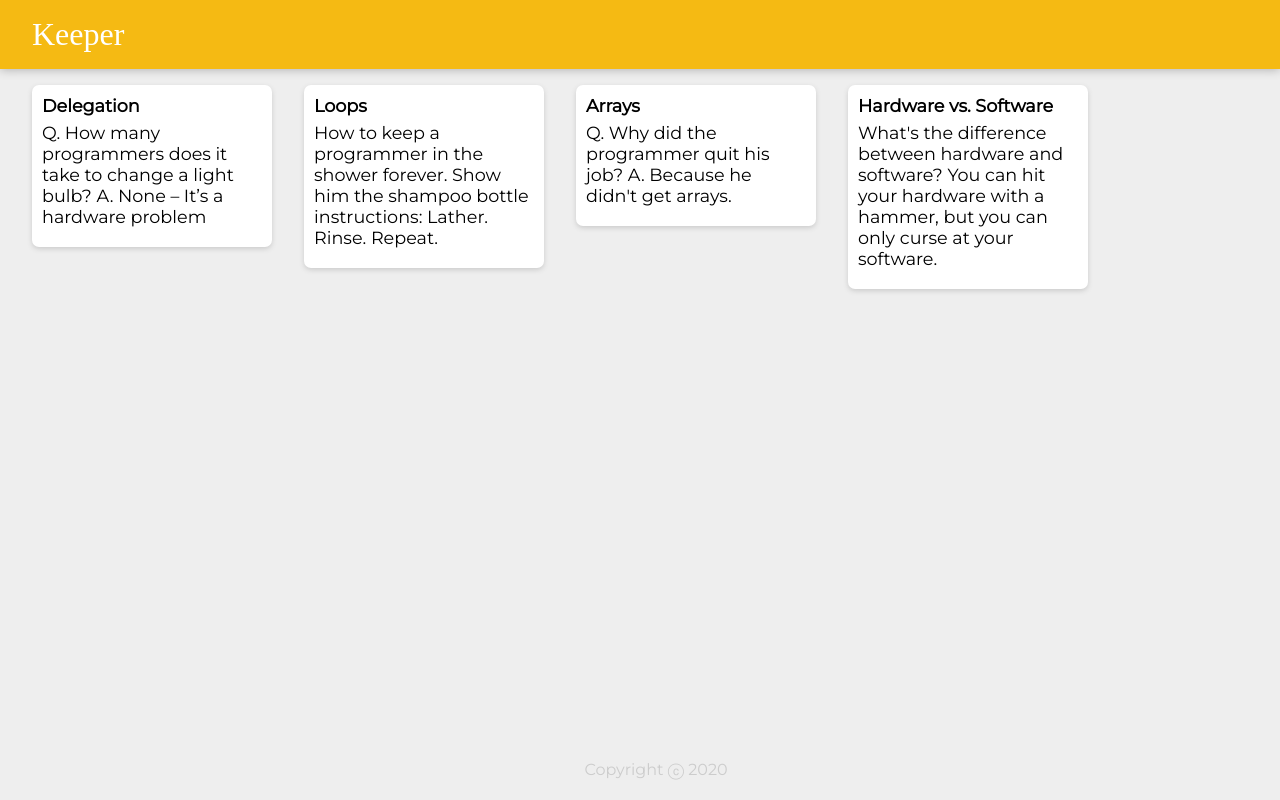
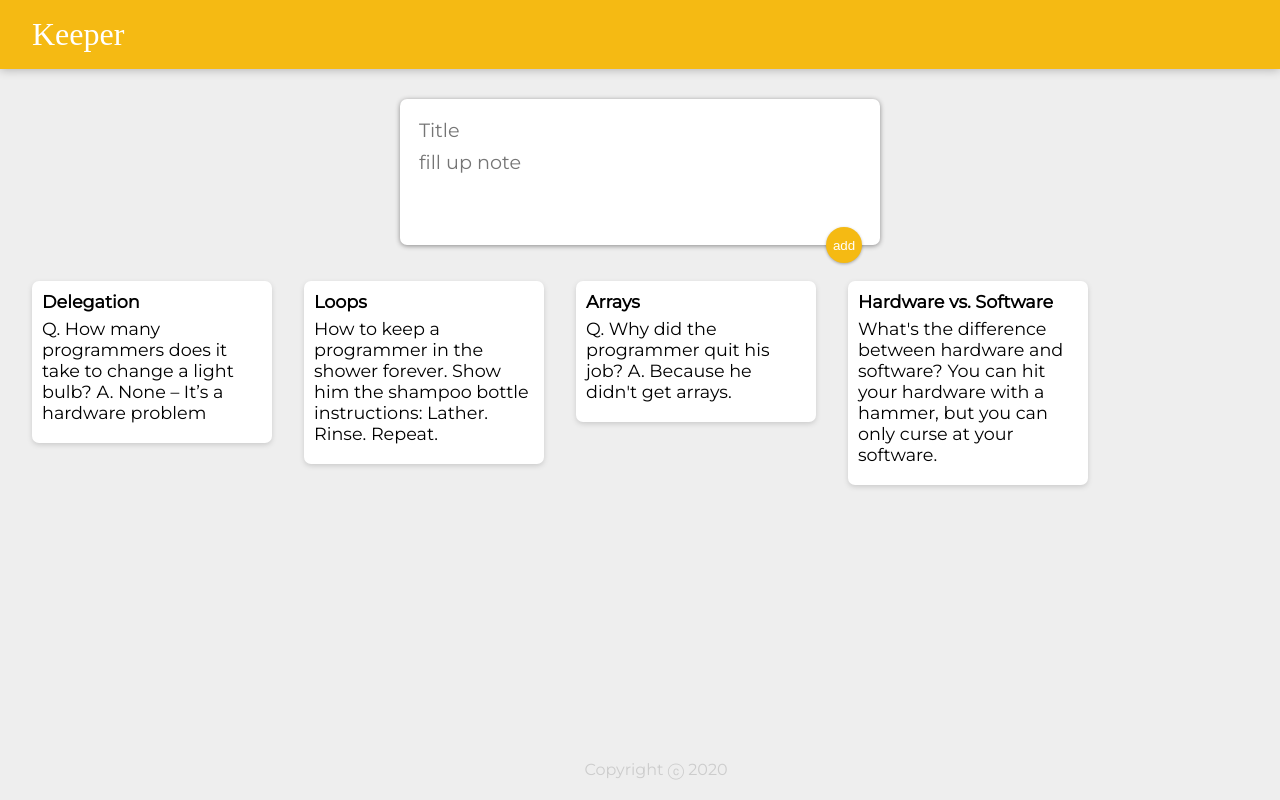
Before and after one commit to firdaushelmy/keeper-app, a React (Create React App) app: page / in a window 1280 px wide. Built offline with nearby package versions, Linux system fonts and the light colour scheme; a web font is replaced by a local one.

Commit message:
add design to ItemInput

```diff
--- a/public/styles.css
+++ b/public/styles.css
@@ -35,6 +35,43 @@
 footer p {
   color: #ccc;
 }
+
+form {
+  position: relative;
+  width: 480px;
+  margin: 30px auto 20px auto;
+  background: #fff;
+  padding: 15px;
+  border-radius: 7px;
+  box-shadow: 0 1px 5px rgb(138, 137, 137);
+}
+
+form input,
+form textarea {
+  width: 100%;
+  border: none;
+  padding: 4px;
+  outline: none;
+  font-size: 1.2em;
+  font-family: inherit;
+  resize: none;
+}
+
+form button {
+  position: absolute;
+  right: 18px;
+  bottom: -18px;
+  background: #f5ba13;
+  color: #fff;
+  border: none;
+  border-radius: 50%;
+  width: 36px;
+  height: 36px;
+  box-shadow: 0 1px 3px rgba(0, 0, 0, 0.3);
+  cursor: pointer;
+  outline: none;
+}
+
 .note {
   background: #fff;
   border-radius: 7px;
--- a/src/components/App.jsx
+++ b/src/components/App.jsx
@@ -1,4 +1,5 @@
 import React from 'react';
+import ItemInput from './ItemInput';
 import Header from './Header';
 import Footer from './Footer';
 import notes from './notes';
@@ -8,11 +9,11 @@
   return (
     <div>
       <Header />
+      <ItemInput />
       {notes.map(createNotes)}
       <Footer />
     </div>
   );
-};
-
+}
 
 export default App;
--- a/src/components/ItemInput.jsx
+++ b/src/components/ItemInput.jsx
@@ -9,11 +9,27 @@
   }
 
   return (
-    <div className='form'>
-      <input type='text' onChange={handleChange} value={inputText} />
-      <button type='submit'>
-        <span>add</span>
-      </button>
+    <div>
+      <form>
+        <input
+          name='title'
+          placeholder='Title'
+          type='text'
+          onChange={handleChange}
+          value={inputText}
+        />
+        <textarea
+          name='content'
+          placeholder='fill up note'
+          rows='3'
+          type='text'
+          onChange={handleChange}
+          value={inputText}
+        />
+        <button type='submit'>
+          <span>add</span>
+        </button>
+      </form>
     </div>
   );
 }
```
